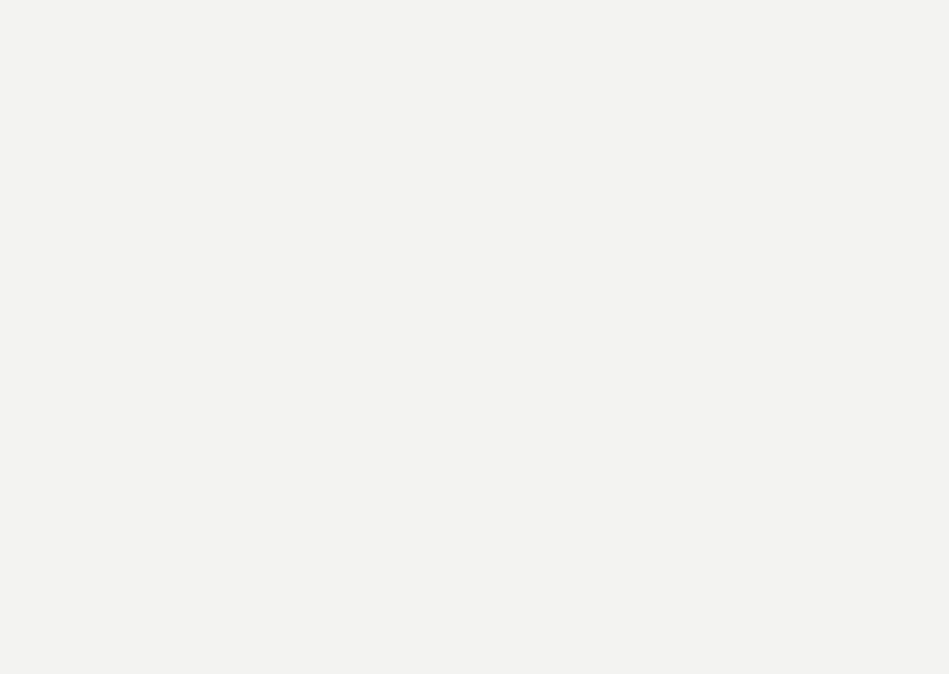
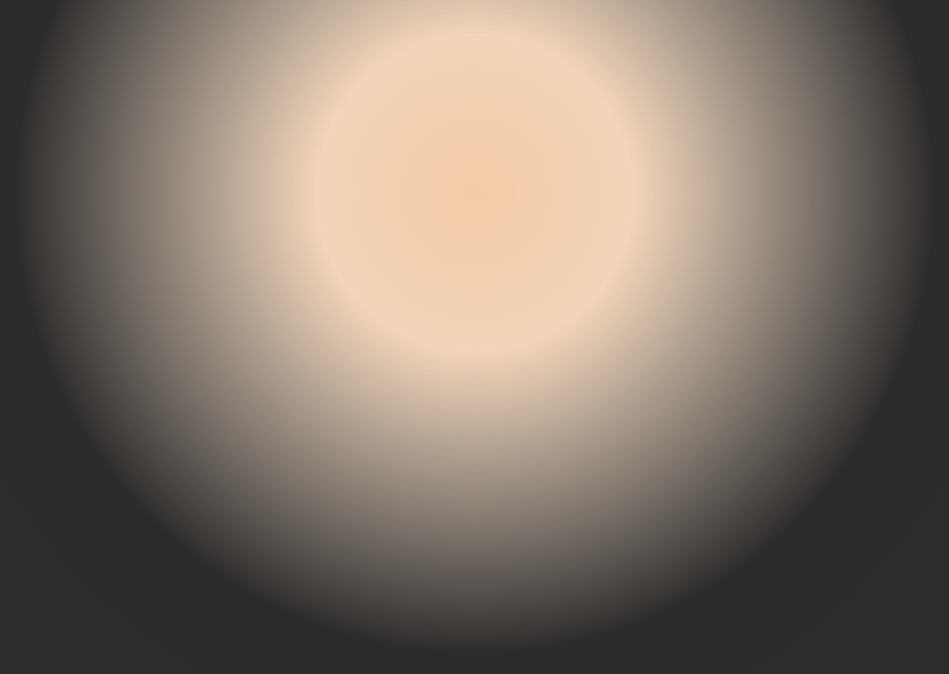
Before and after one commit to beater27032001/halo-lampada, a Next.js app: page / in a window 1280 px wide. Shown: the top 674 px of the page, without its empty margins (216-1165 px from the left). Built offline with nearby package versions, Linux system fonts and the light colour scheme.

Commit message:
Estado da luz e feixe que segue o ponteiro (e passeia sozinho até alguém mexer)
Co-Authored-By: Claude Opus 5.5 <noreply@anthropic.com>

```diff
--- a/src/app/page.tsx
+++ b/src/app/page.tsx
@@ -1,5 +1,13 @@
+import { Beam } from '@organisms/Beam'
+import { LightProvider } from '@providers/LightProvider'
 import { MotionProvider } from '@providers/MotionProvider'
 
 export default function Home() {
-  return <MotionProvider>{null}</MotionProvider>
+  return (
+    <MotionProvider>
+      <LightProvider>
+        <Beam />
+      </LightProvider>
+    </MotionProvider>
+  )
 }
--- /dev/null
+++ b/src/components/organisms/Beam.tsx
@@ -0,0 +1,77 @@
+'use client'
+
+import { useEffect, useRef } from 'react'
+
+import {
+  motion,
+  useAnimationFrame,
+  useMotionTemplate,
+  useReducedMotion,
+  useSpring,
+} from 'motion/react'
+
+import { useLight } from '@providers/LightProvider'
+
+const FOLLOW = { stiffness: 220, damping: 30, mass: 0.6 }
+
+/** A página apagada com um feixe de luz que segue o cursor ou o toque. */
+export function Beam() {
+  const { lit } = useLight()
+  const reduced = useReducedMotion()
+  const x = useSpring(0, FOLLOW)
+  const y = useSpring(0, FOLLOW)
+  const touched = useRef(false)
+
+  useEffect(() => {
+    x.jump(innerWidth / 2)
+    y.jump(innerHeight * 0.4)
+    const follow = (e: PointerEvent) => {
+      touched.current = true
+      x.set(e.clientX)
+      y.set(e.clientY)
+    }
+    addEventListener('pointermove', follow)
+    addEventListener('pointerdown', follow)
+    return () => {
+      removeEventListener('pointermove', follow)
+      removeEventListener('pointerdown', follow)
+    }
+  }, [x, y])
+
+  // Até alguém mexer, o feixe passeia sozinho (útil no celular, sem cursor).
+  useAnimationFrame((t) => {
+    if (touched.current || reduced) return
+    x.set(innerWidth * (0.5 + 0.3 * Math.sin(t / 2600)))
+    y.set(innerHeight * (0.42 + 0.18 * Math.sin(t / 1700)))
+  })
+
+  const shade = useMotionTemplate`radial-gradient(circle at ${x}px ${y}px, rgb(6 6 7 / 0) 0, rgb(6 6 7 / 0) calc(var(--r) * .55), rgb(6 6 7 / var(--dark)) calc(var(--r) * 1.6))`
+  const tint = useMotionTemplate`radial-gradient(circle at ${x}px ${y}px, rgb(var(--k) / .55) 0, rgb(var(--k) / .25) calc(var(--r) * 1.2), rgb(var(--k) / 0) calc(var(--r) * 2.2))`
+  const fade = { duration: 0.6 }
+
+  return (
+    <>
+      <motion.div
+        aria-hidden
+        className="pointer-events-none fixed inset-0 z-40 mix-blend-multiply"
+        style={{ background: tint }}
+        animate={{ opacity: lit ? 0 : 1 }}
+        transition={fade}
+      />
+      <motion.div
+        aria-hidden
+        className="pointer-events-none fixed inset-0 z-40 bg-[rgb(var(--k)/.28)] mix-blend-multiply"
+        initial={{ opacity: 0 }}
+        animate={{ opacity: lit ? 1 : 0 }}
+        transition={fade}
+      />
+      <motion.div
+        aria-hidden
+        className="pointer-events-none fixed inset-0 z-41"
+        style={{ background: shade }}
+        animate={{ opacity: lit ? 0 : 1 }}
+        transition={fade}
+      />
+    </>
+  )
+}
--- /dev/null
+++ b/src/providers/LightProvider.tsx
@@ -0,0 +1,82 @@
+'use client'
+
+import { createContext, use, useState } from 'react'
+
+import {
+  animate,
+  motion,
+  useMotionValue,
+  useTransform,
+  type MotionStyle,
+  type MotionValue,
+} from 'motion/react'
+
+import { EASE } from '@constants/motion'
+import { beam, INITIAL, kelvinToRgb, type Scene } from '@domain/light'
+
+interface LightApi {
+  kelvin: number
+  brightness: number
+  scene: string | null
+  lit: boolean
+  /** Valores animados: seguem as cenas suavemente, sem saltos. */
+  kelvinMotion: MotionValue<number>
+  brightnessMotion: MotionValue<number>
+  setKelvin: (kelvin: number) => void
+  setBrightness: (brightness: number) => void
+  applyScene: (scene: Scene) => void
+  toggleLit: () => void
+}
+
+const LightContext = createContext<LightApi | null>(null)
+
+export function LightProvider({ children }: { children: React.ReactNode }) {
+  const [kelvin, setKelvinState] = useState(INITIAL.kelvin)
+  const [brightness, setBrightnessState] = useState(INITIAL.brightness)
+  const [scene, setScene] = useState<string | null>(null)
+  const [lit, setLit] = useState(false)
+  const kelvinMotion = useMotionValue(INITIAL.kelvin)
+  const brightnessMotion = useMotionValue(INITIAL.brightness)
+
+  // A cor e o feixe viram variáveis CSS que toda a página lê.
+  const k = useTransform(kelvinMotion, (v) => kelvinToRgb(v).join(' '))
+  const r = useTransform(brightnessMotion, (v) => `${beam(v).radius}px`)
+  const dark = useTransform(brightnessMotion, (v) => beam(v).dark)
+
+  const api: LightApi = {
+    kelvin,
+    brightness,
+    scene,
+    lit,
+    kelvinMotion,
+    brightnessMotion,
+    setKelvin: (v) => {
+      setKelvinState(v)
+      setScene(null)
+      kelvinMotion.set(v)
+    },
+    setBrightness: (v) => {
+      setBrightnessState(v)
+      setScene(null)
+      brightnessMotion.set(v)
+    },
+    applyScene: (s) => {
+      setKelvinState(s.kelvin)
+      setBrightnessState(s.brightness)
+      setScene(s.id)
+      animate(kelvinMotion, s.kelvin, { duration: 0.8, ease: EASE })
+      animate(brightnessMotion, s.brightness, { duration: 0.8, ease: EASE })
+    },
+    toggleLit: () => setLit((on) => !on),
+  }
+
+  return (
+    <LightContext value={api}>
+      <motion.div style={{ '--k': k, '--r': r, '--dark': dark } as MotionStyle}>
+        {children}
+      </motion.div>
+    </LightContext>
+  )
+}
+
+export const useLight = () => use(LightContext)!
```
